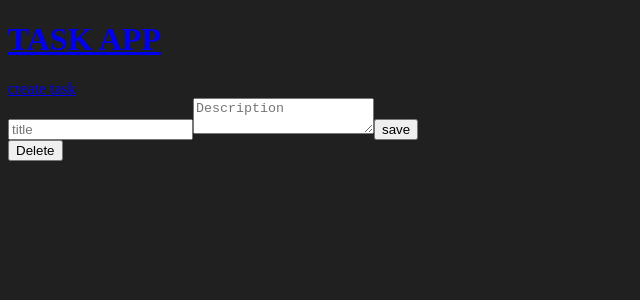
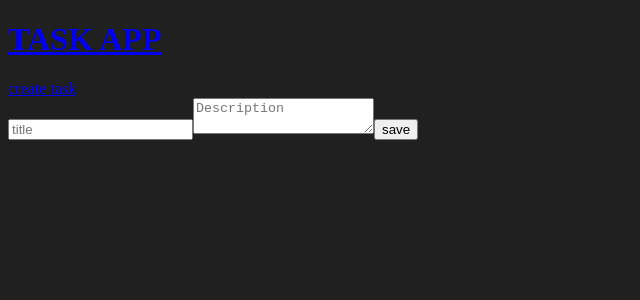
Before and after one commit to JorgeSHH/SGC_proyectoTelas, a React (Vite) app in the folder SGC_REACT/: page /tasks-create in a window 1280 px wide. Shown: the top 300 px of the page, without its empty margins (0-640 px from the left). Built offline with nearby package versions, Linux system fonts and the light colour scheme.

Commit message:
Toma ramses2 la secuela

```diff
--- a/SGC_REACT/src/components/TaskCard.jsx
+++ b/SGC_REACT/src/components/TaskCard.jsx
@@ -7,7 +7,7 @@ export function TaskCard({task}) {
   return (
     <div style={{background: "black"}}
     onClick={() =>{
-      navigate(`/task/${task.id}`)
+      navigate(`/tasks/${task.id}`)
 
     }
     }
--- a/SGC_REACT/src/pages/TaskFormPage.jsx
+++ b/SGC_REACT/src/pages/TaskFormPage.jsx
@@ -1,5 +1,5 @@
 import {useForm} from 'react-hook-form'
-import {createTask, } from '../api/tasks.api'
+import {createTask, deleteTask } from '../api/tasks.api'
 import {useNavigate, useParams} from 'react-router-dom'
 
 
@@ -29,9 +29,15 @@ export function TaskFormPage() {
           <button>save</button>
         </form>
 
-        <button>
+        {params.id && <button onClick={async () => {
+          const accepted = window.confirm("are you sure you want to delete it?")
+          if (accepted) {
+          await deleteTask(params.id)
+          navigate("/tasks");
+          }
+        }}>
           Delete
-        </button>
+        </button>}
 
       </div>
     );
```
